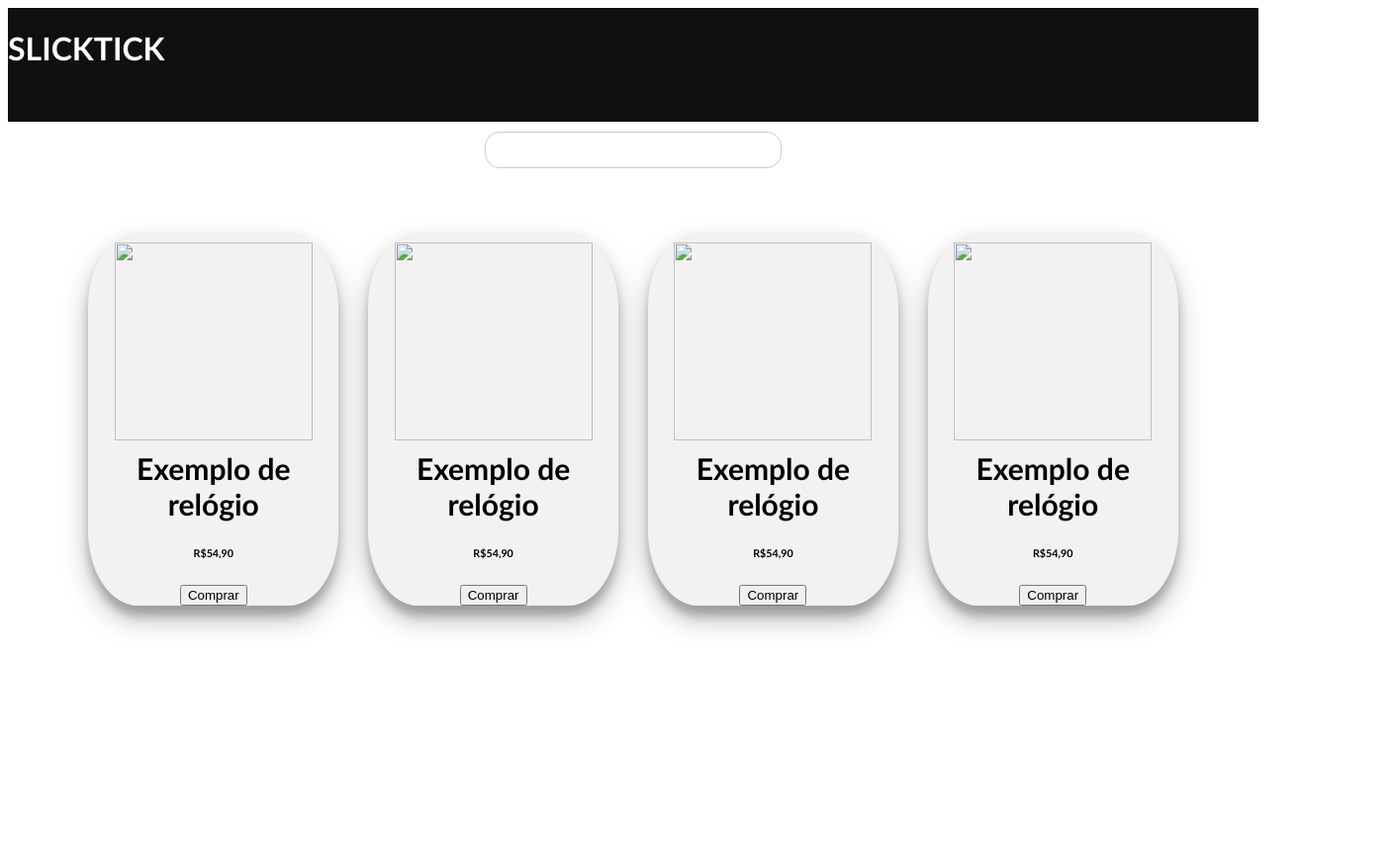
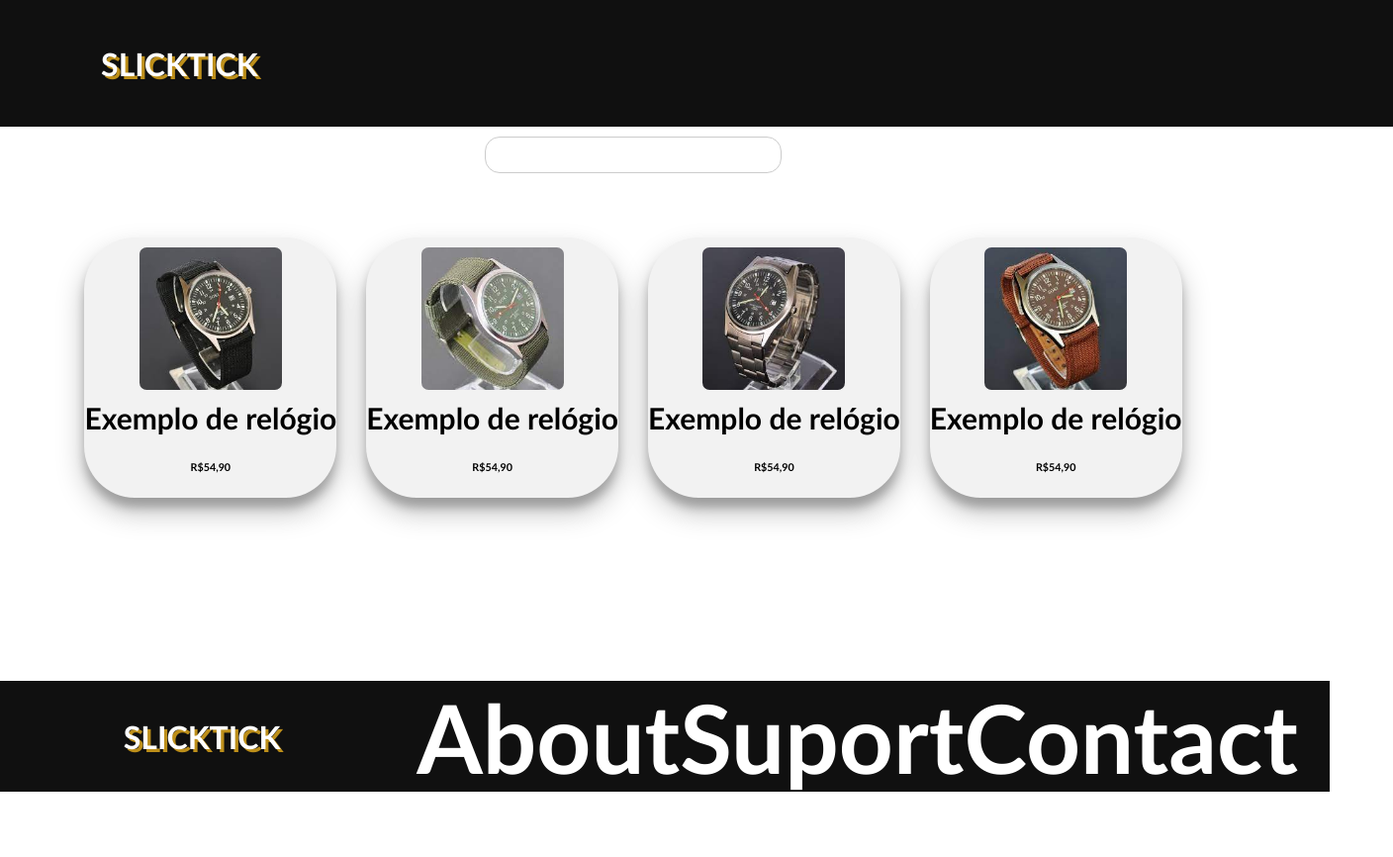
Before and after one commit to TioErico/slicktickrelogios, a plain HTML site: page slicktickwork/index.html in a window 1280 px wide. Shown: the whole page at 99% size, 1408 px wide, since content can reach past the window. Before the commit the page ends 800 px from the top, so only its background shows below. Drawn offline with Linux system fonts and the light colour scheme.

Commit message:
Main commit 2 yeah bro
joia

```diff
--- a/slicktickwork/classes.css
+++ b/slicktickwork/classes.css
@@ -1,22 +1,47 @@
 body {
     font-family: 'Gill Sans', 'Gill Sans MT', Calibri, 'Trebuchet MS', sans-serif;
+    min-height: 100vh;
+    margin: 0;
+    display: flex;
+    flex-direction: column;
 }
 .header {
     background-color: #101010;
     color: #ffffff;
-    height: 115px;
-    width: 100%;
+    height: 8rem;
+    margin: 0;
+    width: 110%;
     display: flex;
     align-items: flex-start;
     justify-content: space-between;
-    text-align: center;
+    align-items: center;
 }
 .logo {
     flex-direction: row;
     font-weight: bolder;
     text-transform: uppercase;
+    text-shadow: 0.2rem 0.2rem rgb(189, 143, 26);
+    margin-left: 7.25%;
+}
+.footer {
+    background-color: #101010;
+    color: #ffffff;
+    height: 3rem;
+    width: 100%;
+    display: flex;
+    align-items: flex-start;
+    justify-content: space-between;
+    align-items: center;
+    margin-top: auto;
+    padding: 2rem;
 }
 
-.logo {
-    text-shadow: goldenrod;
+.nav {
+    display: flex;
+    justify-content: end;
 }
+
+.abouts {
+    display: flex;
+    font-size: 3rem;
+}
--- a/slicktickwork/index.html
+++ b/slicktickwork/index.html
@@ -6,9 +6,9 @@
     <link rel="stylesheet" href="style.css">
     <link rel="stylesheet" href="classes.css">
     <title>SlickTick</title>
-
   </head>
   <body>
+
     <div class="header">
         <h1 class="logo">SlickTick</h1>
     </div>
@@ -21,37 +21,46 @@
 
     <div class="gallery">
         <div class="content">
-      <img class="products-image" src="">
+        <a class ="buylink" href="buypage.html">
+          <img class="products-image" src="relogio2.jpeg">
           <h3 class="product-title">Exemplo de relógio</h3>
           <h6>R$54,90</h6>
-      <button class="buy">Comprar</button>
+          </a>
         </div>
 
         <div class="content">
-      <img class="products-image" src="">
+        <a class ="buylink" href="buypage.html">
+          <img class="products-image" src="relogio3.jpeg">
           <h3 class="product-title">Exemplo de relógio</h3>
           <h6>R$54,90</h6>
-      <button class="buy">Comprar</button>
+          </a>
         </div>
 
         <div class="content">
-      <img class="products-image" src="">
+        <a class ="buylink" href="buypage.html">
+          <img class="products-image" src="relogio4.jpeg">
           <h3 class="product-title">Exemplo de relógio</h3>
           <h6>R$54,90</h6>
-      <button class="buy">Comprar</button>
+        </a>
           </div>
 
         <div class="content">
-      <img class="products-image" src="">
+        <a class ="buylink" href="buypage.html">
+          <img class="products-image" src="relogio5.jpeg">
           <h3 class="product-title">Exemplo de relógio</h3>
           <h6>R$54,90</h6>
-      <button class="buy">Comprar</button>
+        </a>
         </div>
     </div>
 
-  <div class="footer">
-
+    <footer class="footer">
+      <h1 class="logo">SlickTick</h1>
+      <div class="abouts">
+        <h1>About</h1>
+        <h1>Suport</h1>
+        <h1>Contact</h1>
      </div>
+    </footer>
 
   </body>
 </html>
--- a/slicktickwork/style.css
+++ b/slicktickwork/style.css
@@ -25,7 +25,7 @@
 }
 
 .content {
-    width: 20%;
+    width: 10%rem;
     margin: 15px;
     box-sizing: border-box;
     float: left;
@@ -36,6 +36,7 @@
     box-shadow: 0 14px 28px rgba(0,0,0,0.25), 0 10px 10px rgba(0,0,0,0.22);
     transition: .4s;
     background: #f2f2f2;
+
 }
 
 .content:hover {
@@ -43,10 +44,16 @@
 }
 
 .products-image {
-    width: 200px;
-    height: 200px;
+    width: 9rem;
+    height: 9rem;
     text-align: center;
     margin: 0 auto;
     display: block;
+    border-radius: 5%;
 
 }
+
+.buylink {
+    text-decoration: none;
+    color: #000000;
+}
```
Also changed, not shown: slicktickwork/buypage.html (added, +29 -0 lines), slicktickwork/relogio2.jpeg (added), slicktickwork/relogio3.jpeg (added), slicktickwork/relogio4.jpeg (added), slicktickwork/relogio5.jpeg (added). Lines whose indentation alone changed are shown as unchanged.
